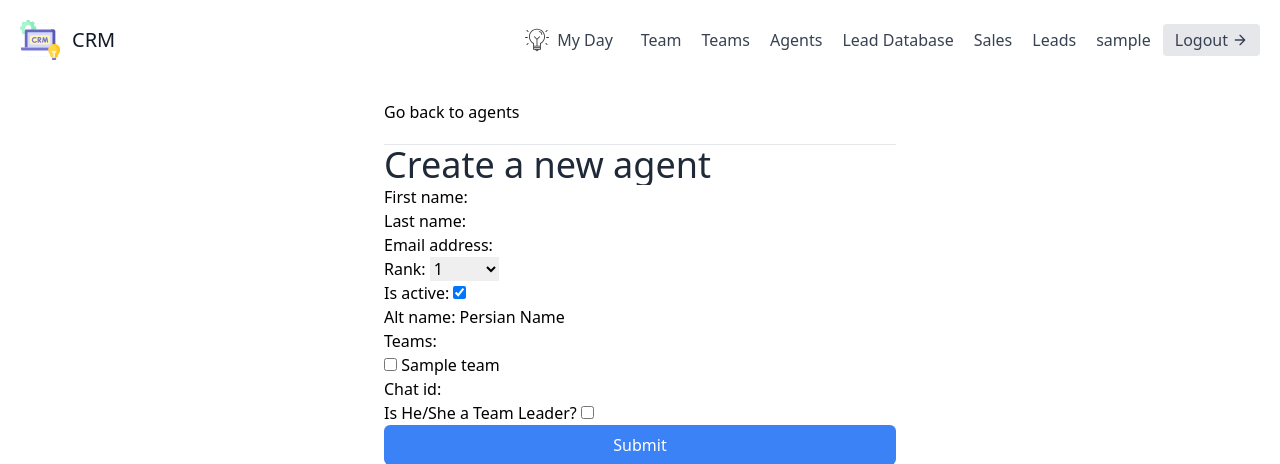
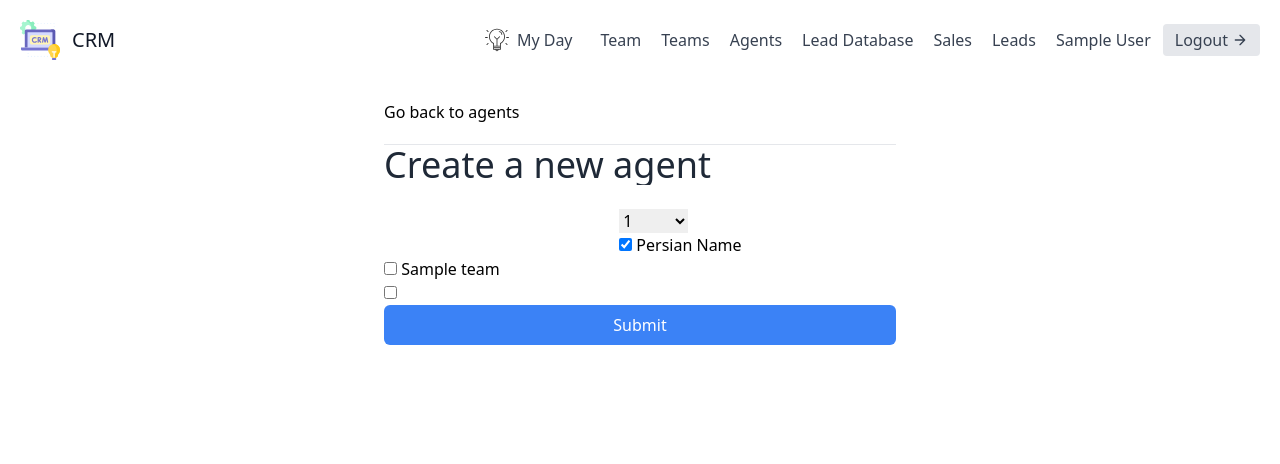
Before and after one commit to ArmanAghania/tft-cm, a Django app: page /agents/create/ in a window 1280 px wide. Shown: the top 464 px of the page. Run offline with Django 3.2, Linux system fonts and the light colour scheme; a user stored in the database is signed in; tables that the repository leaves empty hold one stand-in row (values such as "Sample post"); parts of the project's set-up code (start-up, migrations or seed data) failed here and were passed over; some libraries are stand-ins or nearby versions.

Commit message:
Minor Changes

```diff
--- a/agents/templates/agents/agent_create.html
+++ b/agents/templates/agents/agent_create.html
@@ -12,7 +12,15 @@
     <h1 class="text-4xl text-gray-800">Create a new agent</h1>
     <form method="post">
         {% csrf_token %}
-        {{ form|crispy }}
+        {{ form.first_name|as_crispy_field }}
+        {{ form.last_name|as_crispy_field }}
+        {{ form.email|as_crispy_field }}
+        {{ form.rank|as_crispy_field }}
+        {{ form.chat_id|as_crispy_field }}
+        {{ form.is_active|as_crispy_field }}
+        {{ form.alt_name|as_crispy_field }}
+        {{ form.teams }}
+        {{ form.is_team_leader|as_crispy_field }}
         <button type="submit" class="w-full text-white bg-blue-500 hover:bg-blue-600 px-3 py-2 rounded-md">Submit</button>
     </form>
 
--- a/agents/views.py
+++ b/agents/views.py
@@ -94,7 +94,7 @@ class AgentCreateView(OrganisorAndLoginRequiredMixin, generic.CreateView):
         user.username = f'{first_name}{last_name.replace(" ", "")}{random.randint(0, 1000)}'
         user.is_agent = True
         user.is_organisor = False
-        user.set_password(f"123")
+        user.set_password(f"{user.username}")
         user.save()
         Agent.objects.create(user=user, organisation=self.request.user.userprofile)
         send_mail(
@@ -202,7 +202,7 @@ class AgentImportView(generic.View):
                     )
 
                     if created:
-                        user.set_password(f"123")
+                        user.set_password(f"{user.username}")
                         user.save()
                         Agent.objects.create(user=user, organisation=request.user.userprofile)
 
--- a/templates/navbar.html
+++ b/templates/navbar.html
@@ -42,7 +42,12 @@
         {% endif %}
       </nav>
       {% if request.user.is_authenticated %}
-        {{ request.user.username }}
+        {% if request.user.is_agent %}
+        {{ request.user.first_name }} {{ request.user.last_name }}
+        {% elif request.user.is_organisor%}
+
+          {{ request.user.username }}
+        {% endif %}
         <a href="{% url 'logout' %}" class="ml-3 inline-flex items-center bg-gray-200 border-0 py-1 px-3 focus:outline-none hover:bg-gray-300 rounded text-base mt-4 md:mt-0">
           Logout
             <svg fill="none" stroke="currentColor" stroke-linecap="round" stroke-linejoin="round" stroke-width="2" class="w-4 h-4 ml-1" viewBox="0 0 24 24">
```
